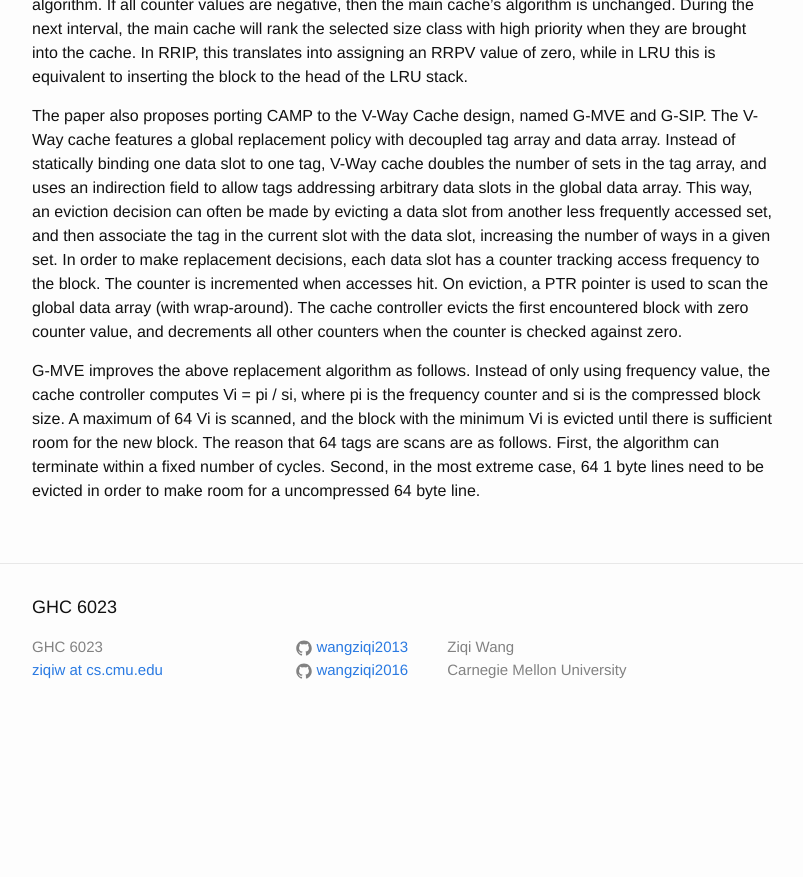
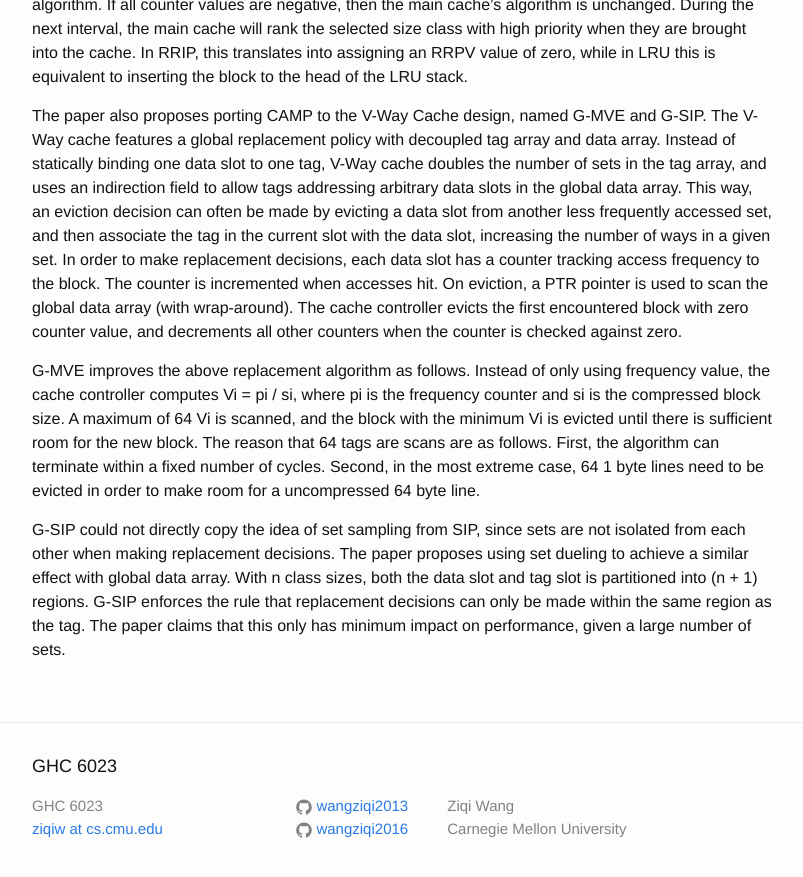
Before and after one commit to wangziqi2013/wangziqi2013.github.io, a Jekyll site: the page built from _posts/2020-06-04-camp.markdown, in a window 1280 px wide and 900 px high, scrolled down 1966 px. Shown: the top 877 px of the window, without its empty margins (238-1041 px from the left). Built offline with Jekyll 4.4.1, drawn with Linux system fonts in a browser that asks for light colours; before the commit the page ends 2707 px from its top, so only the background shows below that.

Commit message:
Adding G-SIP

```diff
--- a/_posts/2020-06-04-camp.markdown
+++ b/_posts/2020-06-04-camp.markdown
@@ -92,3 +92,9 @@ computes Vi = pi / si, where pi is the frequency counter and si is the compresse
 and the block with the minimum Vi is evicted until there is sufficient room for the new block.
 The reason that 64 tags are scans are as follows. First, the algorithm can terminate within a fixed number of cycles.
 Second, in the most extreme case, 64 1 byte lines need to be evicted in order to make room for a uncompressed 64 byte line.
+
+G-SIP could not directly copy the idea of set sampling from SIP, since sets are not isolated from each other when making
+replacement decisions. The paper proposes using set dueling to achieve a similar effect with global data array. With
+n class sizes, both the data slot and tag slot is partitioned into (n + 1) regions.
+G-SIP enforces the rule that replacement decisions can only be made within the same region as the tag.
+The paper claims that this only has minimum impact on performance, given a large number of sets.
```
